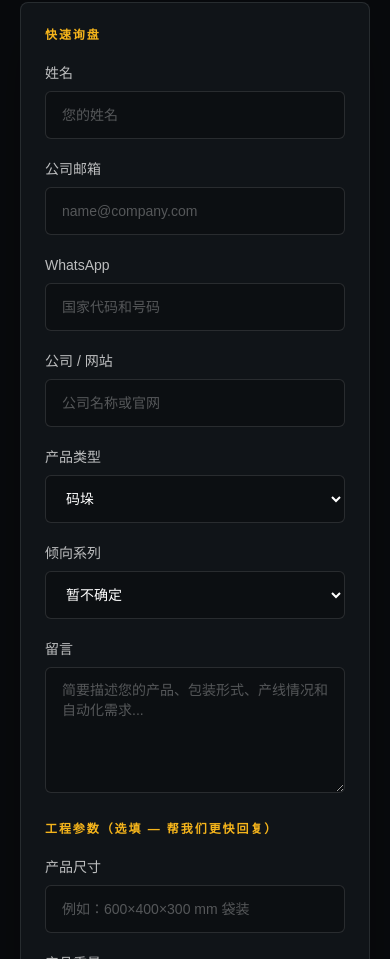
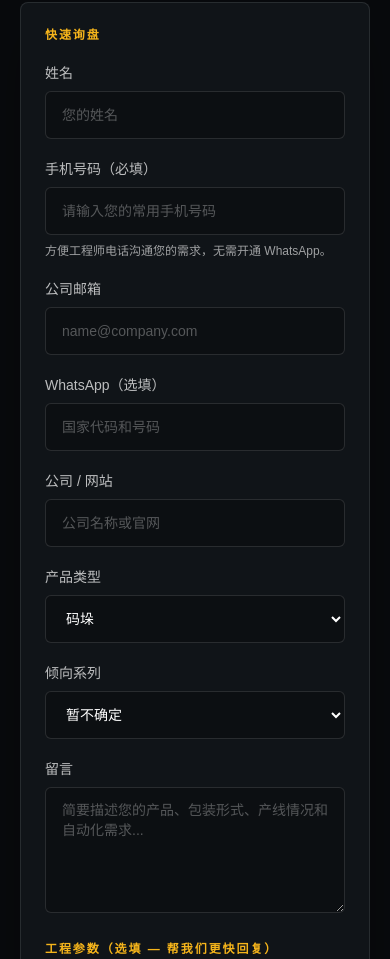
Before and after one commit to jianxu2001/robotics-website, a Next.js app: page /zh/contact in a window 390 px wide. Shown: the part 1255-2214 px from the top of the page. Built offline with nearby package versions, Linux system fonts and the light colour scheme.

Commit message:
feat: collect phone numbers separately from WhatsApp

```diff
--- a/components/inquiry-form.tsx
+++ b/components/inquiry-form.tsx
@@ -21,7 +21,10 @@ const copy = {
     namePlaceholder: "Your name",
     email: "Company Email",
     emailPlaceholder: "name@company.com",
-    whatsapp: "WhatsApp",
+    phone: "Phone / Mobile Number (optional)",
+    phonePlaceholder: "+Country code and phone number",
+    phoneHint: "Please include your country code so our engineers can contact you.",
+    whatsapp: "WhatsApp (optional)",
     whatsappPlaceholder: "+Country code and number",
     company: "Company / Website",
     companyPlaceholder: "Company name or website",
@@ -46,7 +49,7 @@ const copy = {
     destinationCountryPlaceholder: "Country and port",
     submit: "Request Engineering Review",
     submitting: "Sending...",
-    success: "Inquiry sent. We will review the project data and reply by email as soon as possible.",
+    success: "Inquiry sent. We will review the project data and contact you as soon as possible.",
     error:
       "Automatic submission is not available right now. Please email us directly or contact us on WhatsApp.",
     emailSales: "Email Sales",
@@ -58,7 +61,10 @@ const copy = {
     namePlaceholder: "您的姓名",
     email: "公司邮箱",
     emailPlaceholder: "name@company.com",
-    whatsapp: "WhatsApp",
+    phone: "手机号码（必填）",
+    phonePlaceholder: "请输入您的常用手机号码",
+    phoneHint: "方便工程师电话沟通您的需求，无需开通 WhatsApp。",
+    whatsapp: "WhatsApp（选填）",
     whatsappPlaceholder: "国家代码和号码",
     company: "公司 / 网站",
     companyPlaceholder: "公司名称或官网",
@@ -83,7 +89,7 @@ const copy = {
     destinationCountryPlaceholder: "国家和港口",
     submit: "发送询盘",
     submitting: "发送中...",
-    success: "询盘已提交，我们会尽快通过邮件回复您。",
+    success: "询盘已提交，我们会尽快通过您留下的电话或邮箱联系您。",
     error: "自动提交暂时不可用，请直接发送邮件或通过 WhatsApp 联系我们。",
     emailSales: "邮件联系",
     whatsappCta: "WhatsApp",
@@ -155,6 +161,24 @@ export function InquiryForm({
           />
         </label>
         <label className="grid gap-2 text-sm text-white/72">
+          {t.phone}
+          <input
+            name="phone"
+            type="tel"
+            autoComplete="tel"
+            required={locale === "zh"}
+            pattern={locale === "zh" ? ".*\\S.*" : undefined}
+            maxLength={80}
+            aria-describedby="inquiry-phone-hint"
+            className="h-12 rounded-md border border-white/12 bg-black/24 px-4 text-white outline-none transition placeholder:text-white/30 focus:border-[#f5b41b]"
+            placeholder={t.phonePlaceholder}
+          />
+          <span id="inquiry-phone-hint" className="text-xs text-white/60">{t.phoneHint}</span>
+        </label>
+      </div>
+
+      <div className="grid gap-5 md:grid-cols-2">
+        <label className="grid gap-2 text-sm text-white/72">
           {t.email}
           <input
             name="email"
@@ -164,17 +188,18 @@ export function InquiryForm({
             placeholder={t.emailPlaceholder}
           />
         </label>
-      </div>
-
-      <div className="grid gap-5 md:grid-cols-2">
         <label className="grid gap-2 text-sm text-white/72">
           {t.whatsapp}
           <input
             name="whatsapp"
+            type="tel"
             className="h-12 rounded-md border border-white/12 bg-black/24 px-4 text-white outline-none transition placeholder:text-white/30 focus:border-[#f5b41b]"
             placeholder={t.whatsappPlaceholder}
           />
         </label>
+      </div>
+
+      <div className="grid gap-5">
         <label className="grid gap-2 text-sm text-white/72">
           {t.company}
           <input
--- a/lib/inquiry.ts
+++ b/lib/inquiry.ts
@@ -2,6 +2,7 @@ export type InquiryPayload = {
   locale?: string;
   name?: string;
   email?: string;
+  phone?: string;
   whatsapp?: string;
   company?: string;
   application?: string;
@@ -23,6 +24,7 @@ export type Inquiry = Required<Omit<InquiryPayload, "website">> & {
 const maxLength = {
   name: 120,
   email: 160,
+  phone: 80,
   whatsapp: 80,
   company: 180,
   application: 120,
@@ -44,6 +46,7 @@ export function normalizeInquiry(
     locale: clean(body.locale, 8) || "en",
     name: clean(body.name, maxLength.name),
     email: clean(body.email, maxLength.email),
+    phone: clean(body.phone, maxLength.phone),
     whatsapp: clean(body.whatsapp, maxLength.whatsapp),
     company: clean(body.company, maxLength.company),
     application: clean(body.application, maxLength.application),
@@ -63,6 +66,10 @@ export function normalizeInquiry(
 }
 
 export function validateInquiry(inquiry: Inquiry) {
+  if (inquiry.locale === "zh" && !inquiry.phone) {
+    return "请填写手机号码，方便工程师联系您。";
+  }
+
   if (!inquiry.name) {
     return "Please enter your name.";
   }
@@ -83,6 +90,7 @@ export function buildPlainText(inquiry: Inquiry) {
     "New SCR Robot website inquiry",
     "",
     `Name: ${inquiry.name}`,
+    `Phone / 手机号码: ${inquiry.phone || "-"}`,
     `Email: ${inquiry.email}`,
     `WhatsApp: ${inquiry.whatsapp || "-"}`,
     `Company: ${inquiry.company || "-"}`,
@@ -105,6 +113,7 @@ export function buildPlainText(inquiry: Inquiry) {
 export function buildHtml(inquiry: Inquiry) {
   const rows = [
     ["Name", inquiry.name],
+    ["Phone / 手机号码", inquiry.phone || "-"],
     ["Email", inquiry.email],
     ["WhatsApp", inquiry.whatsapp || "-"],
     ["Company", inquiry.company || "-"],
```
Also changed, not shown: 1 other file (tests, documents, lock files or other folders).
